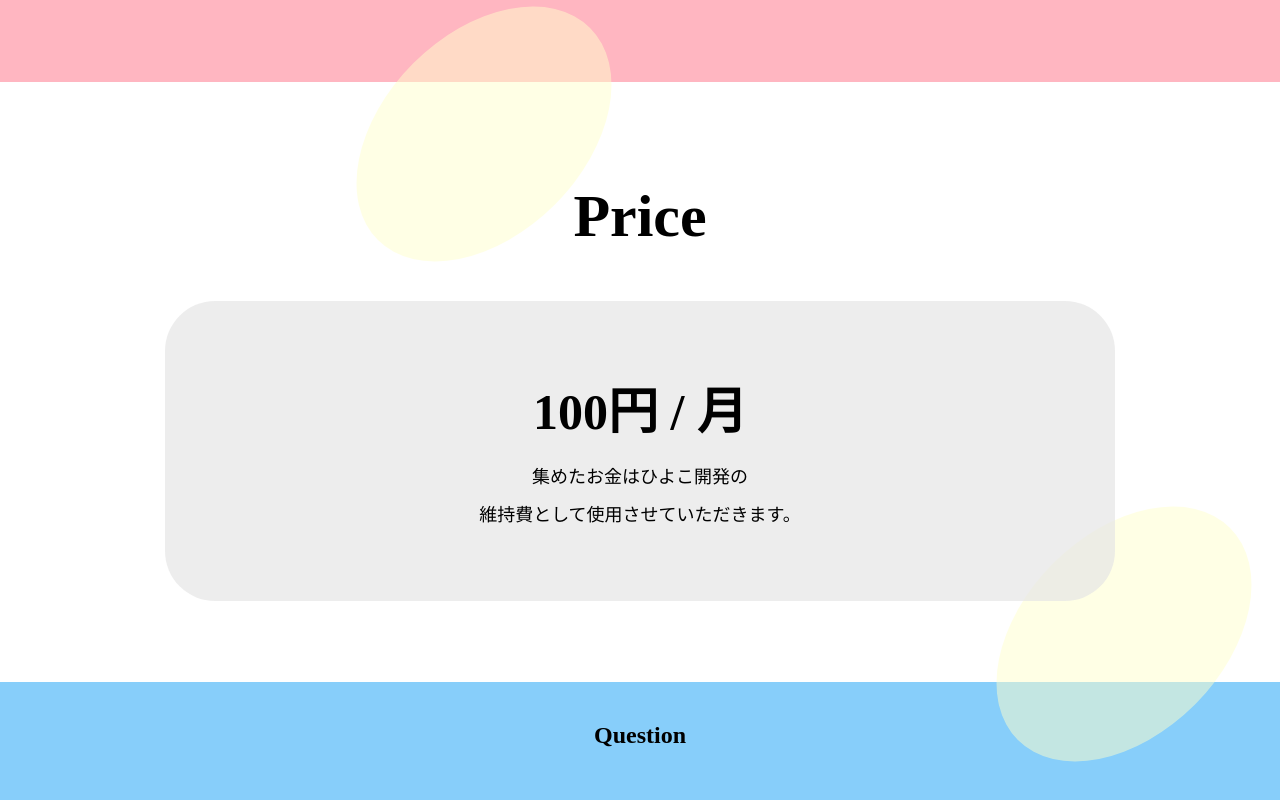
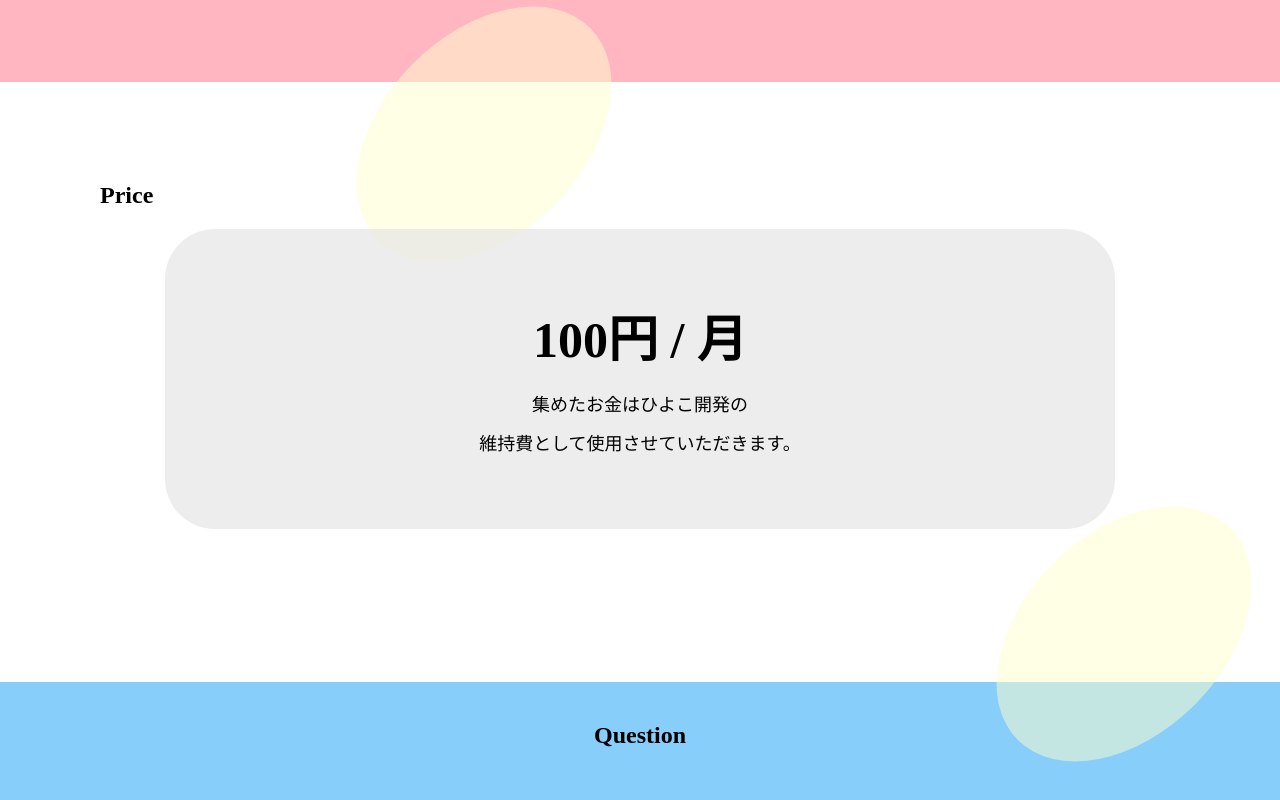
Before and after one commit to hiyokodev/hiyoko_site_2023, a Vue app: page / in a window 1280 px wide. Shown: the part 2094-2894 px from the top of the page. Built offline with nearby package versions, Linux system fonts and the light colour scheme.

Commit message:
Add: Priceセクション変更 refs #4 見出しのフォント、フォントサイズの設定を私のセクションからは消しています。

```diff
--- a/src/components/Home/priceSection.vue
+++ b/src/components/Home/priceSection.vue
@@ -41,11 +41,6 @@ section {
   margin:100px;
 }
 
-h2 {
-  text-align: center;
-  font-size: 60px;
-  font-family: Century;
-}
 
 .text-box {
   position: relative;/* ←文字の親要素に指定 */
```
